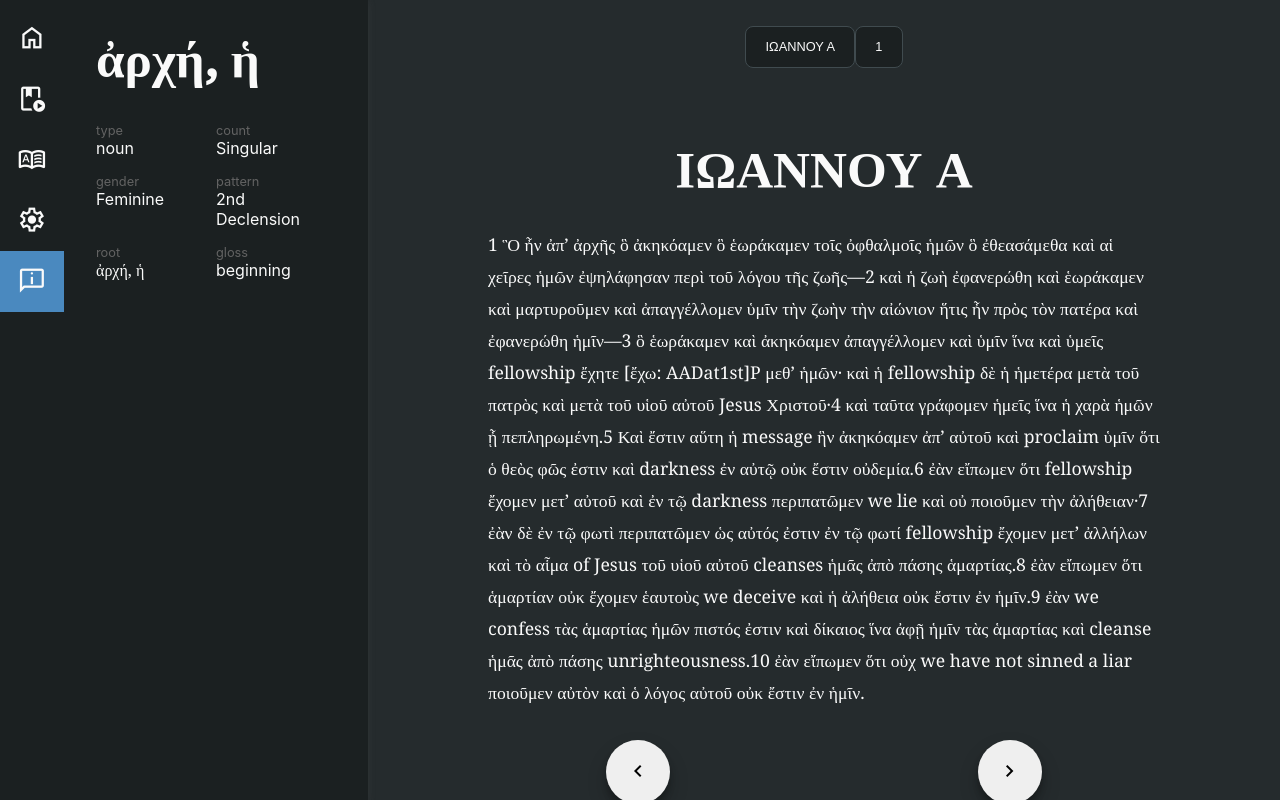
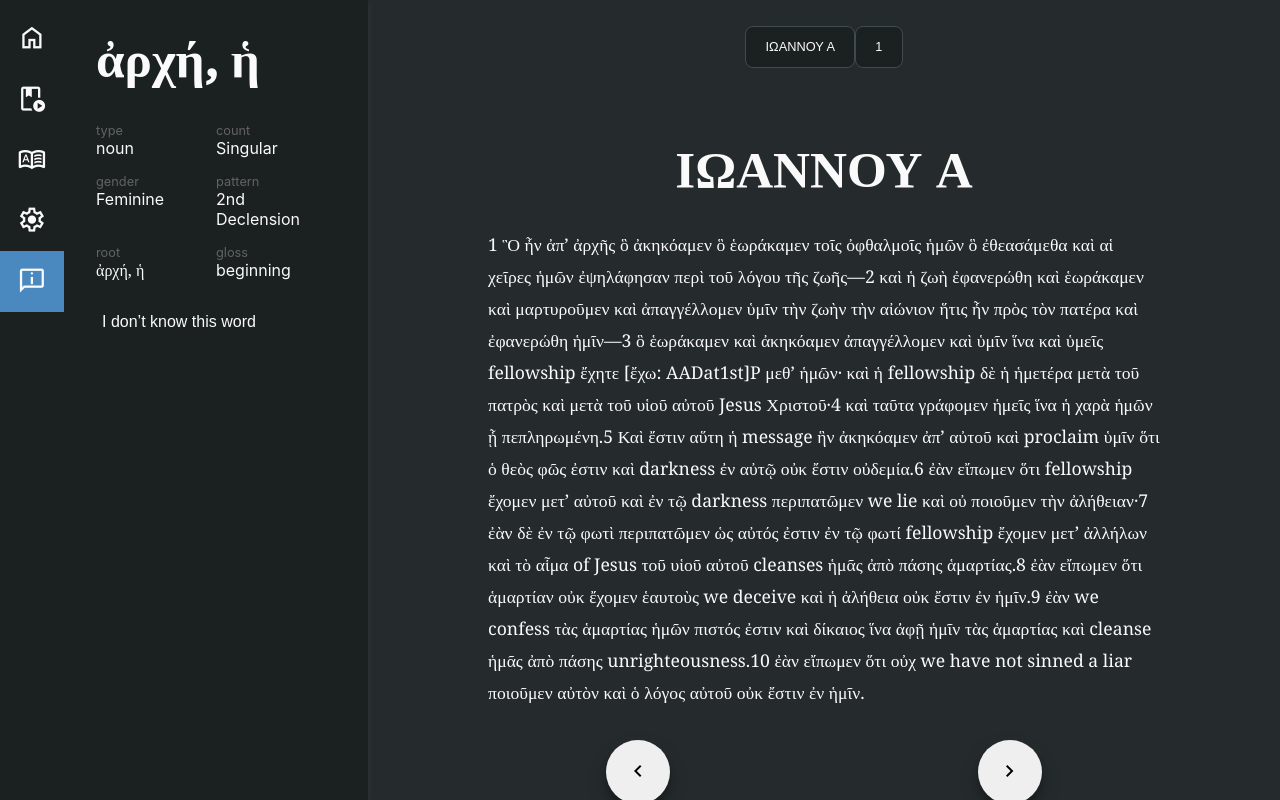
Before and after one commit to Dylan-Howard/Greek-Learning-App, a React (Create React App) app: page / in a window 1280 px wide. Both pictures are taken after a click on the button "ἀρχῆς". Built offline with nearby package versions, Linux system fonts and the light colour scheme.

Commit message:
Added button to toggle vocabulary progress from details section

```diff
--- a/src/Nav/DetailsMenu.tsx
+++ b/src/Nav/DetailsMenu.tsx
@@ -49,19 +49,61 @@ const fetchDeclensionDetails = (declension: Declension) : DeclensionDetails => {
 };
 
 function DetailsMenu({ activeDeclensionId } : { activeDeclensionId: string }) {
-  const { user } = useContext(UserContext);
+  const { user, setUser } = useContext(UserContext);
+  // const { user } = useContext(UserContext);
   const activeTheme = !user?.settings.prefersDarkMode ? 'light' : 'dark';
 
   const unitForm = declensions.filter(
     ({ morphId }) => morphId === activeDeclensionId,
   );
   if (!unitForm) {
-    return <span>No active Declension</span>;
+    return <span>No active declension</span>;
   }
 
   const details = fetchDeclensionDetails(unitForm[0]);
+  const keys = Object.keys(details);
+  const isComplete = user?.progress
+    .vocabulary?.find((vcb) => vcb.id === unitForm[0].vocabId)?.isComplete;
 
-  const keys = Object.keys(details);
+  const handleButtonClick = (settingId: string, settingType: string) => {
+    console.log(settingId);
+
+    /* Guards if no active user is set */
+    if (!user) { return; }
+    const updatedUser = {
+      progress: {
+        ...user.progress,
+      },
+      settings: {
+        ...user.settings,
+      },
+    };
+    /* Guards from non-existant settings */
+    if (settingType !== 'Word') { return; }
+    const settingsTypeMap = { Lesson: 'lessons', Word: 'vocabulary' };
+    const targetSettingType = settingsTypeMap[settingType];
+
+    /* Selects the target list */
+    if (
+      targetSettingType !== 'lessons'
+      && targetSettingType !== 'vocabulary'
+    ) { return; }
+    const targetProgressList = updatedUser.progress[targetSettingType];
+    if (!targetProgressList) { return; }
+
+    const targetProgressItem = targetProgressList.find((prg) => prg.id === settingId);
+    if (!targetProgressItem) {
+      targetProgressList.push({
+        id: settingId,
+        isComplete: !isComplete,
+      });
+    } else {
+      targetProgressItem.isComplete = !isComplete;
+    }
+
+    setUser(updatedUser);
+  };
+
   return (
     <div className={activeTheme === 'light' ? 'SettingsMenu MenuLight' : 'SettingsMenu MenuDark'}>
       <div id="details-menu" className="SettingsMenuTab MenuActive">
@@ -86,6 +128,15 @@ function DetailsMenu({ activeDeclensionId } : { activeDeclensionId: string }) {
           }
         </div>
         <div className="DetailsSection">
+          <button
+            className="SettingsButton"
+            type="button"
+            onClick={() => handleButtonClick(unitForm[0].vocabId, 'Word')}
+          >
+            {
+              isComplete ? 'I don’t know this word' : 'Don’t translate this word anymore?'
+            }
+          </button>
           {/* <h2>Relevant Links</h2> */}
         </div>
       </div>
--- a/src/Nav/SettingsMenu.tsx
+++ b/src/Nav/SettingsMenu.tsx
@@ -105,7 +105,6 @@ function SettingsMenu(
       );
     }
   }
-
   if (title === 'Details') {
     options.push({
       id: '1',
```
